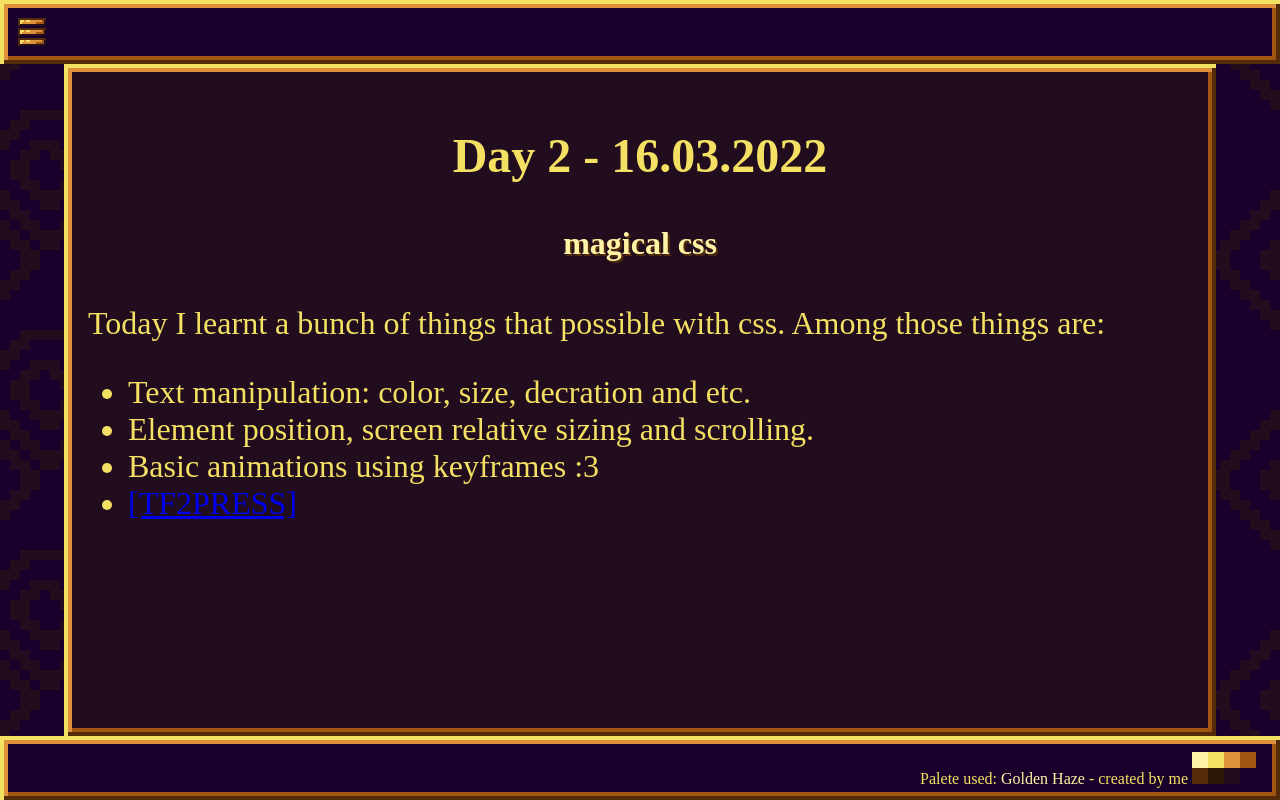
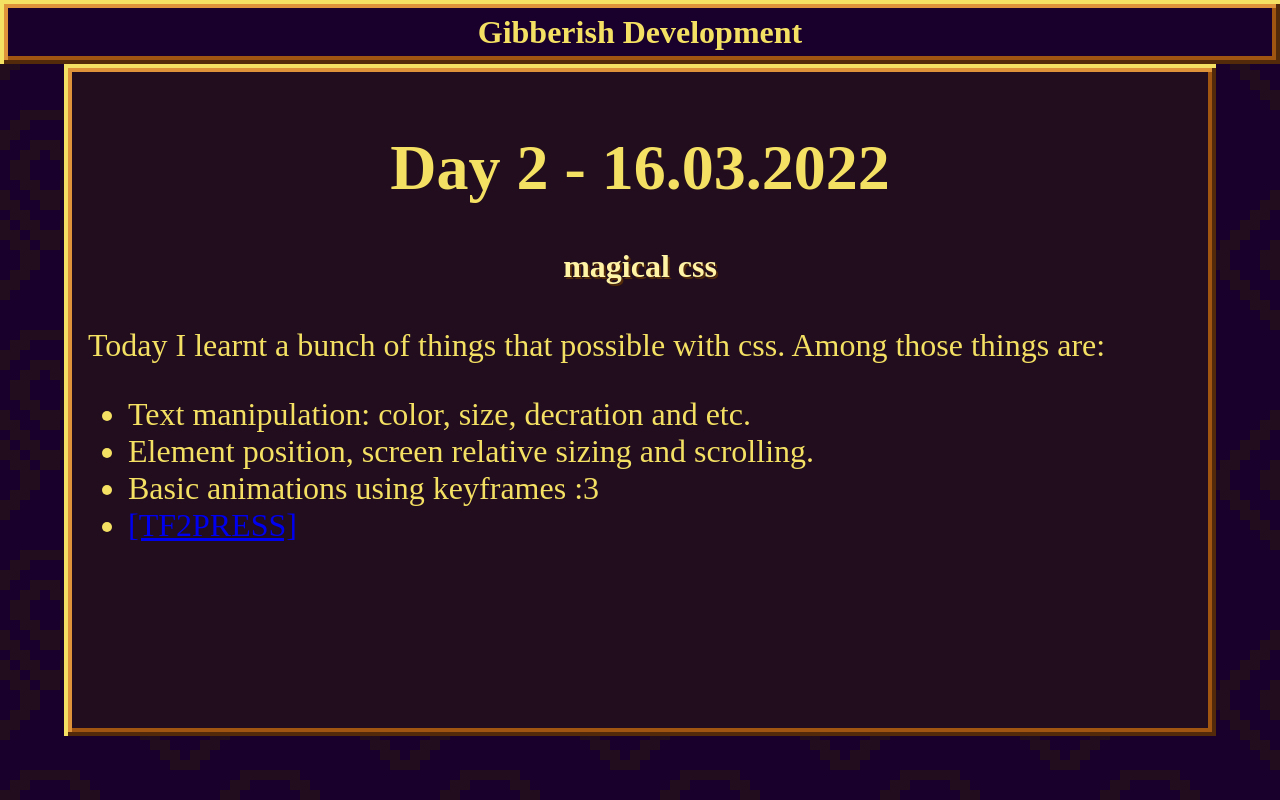
Before and after one commit to GibberishDev/GibberishDev.github.io, a plain HTML site: page index.html in a window 1280 px wide. Drawn offline with Linux system fonts and the light colour scheme.

Commit message:
start of css file to tf2press

```diff
--- a/css/style.css
+++ /dev/null
@@ -1,209 +0,0 @@
-:root {
-    --color-vis-vis: #fff3a5;
-    --color-energy-yellow: #f4e063;
-    --color-brandy-punch: #de923a;
-    --color-hawaiian-tan: #a05611;
-    --color-cioccolato: #532b0b;
-    --color-jacko-bean: #2d1604;
-    --color-tamarind: #210d1d;
-    --color-mardi-gras: #19002c;     /*I used chir.ag to name colour variables*/
-}
-
-body{
-    margin: 0px;
-    background-color: var(--color-mardi-gras);
-    background-image: url(../images/bg.png);
-    animation-name: background;
-    animation-duration: 10s;
-    animation-timing-function: linear;
-    animation-iteration-count: infinite;
-}
-
-@keyframes background {
-    0% {
-        background-position: 0px 0px;
-    }
-    100% {
-        background-position: 220px 220px;
-    }
-}
-
-.ninepatch-8{
-    box-sizing: border-box;
-    -moz-box-sizing: border-box;
-    -webkit-box-sizing: border-box;
-    border: 8px solid black;
-    border-image: url(../images/ninepatch.png) 64;
-}
-
-div.top-ribbon {
-    height: 64px;
-    width: 100vw;
-    padding: 0%;
-
-    background-color: var(--color-mardi-gras);
-
-    display: flex;
-    justify-content: space-between;
-    align-items: center;
-}
-
-#wrapper {
-    margin-left: 5vw;
-    height: calc(100vh - 128px);
-    width: 90vw;
-
-    overflow-y: auto;
-}
-
-div.middle-block {
-    font-size: 2em;
-
-    height: 500%;
-
-    scrollbar-width: thin;
-
-    color: var(--color-energy-yellow);
-
-    background-color: var(--color-tamarind);
-
-    padding: 16px;
-
-    position: relative;
-}
-
-.section::-webkit-scrollbar {
-    width: 16px;
-}
-
-.section::-webkit-scrollbar-track {
-    background-color: var(--color-jacko-bean);
-    border: 2px solid var(--color-cioccolato);
-}
-
-.section::-webkit-scrollbar-thumb {
-    background-clip: content-box;
-    background-color: var(--color-brandy-punch);
-    border: 4px solid black;
-    border-image: url(../images/ninepatch-scrollbar-thumb-normal.png) 16;
-    transition: 1s linear;
-}
-
-.section::-webkit-scrollbar-thumb:hover {
-    background-clip: content-box;
-    background-color: var(--color-energy-yellow);
-    border: 4px solid black;
-    border-image: url(../images/ninepatch-scrollbar-thumb-hover.png) 16;
-}
-
-div.bottom-ribbon {
-    height: 64px;
-    width: 100vw;
-    padding: 0%;
-
-    position: relative;
-
-    background-color: var(--color-mardi-gras);
-}
-
-.title {
-    text-align: center;
-    color: var(--color-energy-yellow);
-}
-.subtitle {
-    text-align: center;
-    text-shadow: var(--color-cioccolato) 2px 2px;
-    color: var(--color-vis-vis);
-}
-
-.text-highlight {
-    color: var(--color-vis-vis);
-}
-
-.small-bottom-text {
-    font-size: 1vmin;
-    color: var(--color-brandy-punch);
-    position: absolute;
-    bottom: 0;
-    right: 16px;
-}
-
-.funny-text:hover {
-    animation-duration: 0.5s;
-    animation-timing-function: ease-in-out;
-    animation-iteration-count: infinite;
-    animation-name: funny-text;
-    animation-direction: alternate;
-}
-
-@keyframes funny-text {
-    0% {
-        margin-left: 0;
-        color: var(--color-energy-yellow);
-    }
-    100% {
-        margin-left: 16px;
-        color: var(--color-vis-vis);
-    }
-}
-
-.palete-img {
-    position: absolute;
-    color: var(--color-energy-yellow);
-    right: 16px;
-    top: 8px;
-}
-
-.palete-text {
-    position: relative;
-}
-
-button.ninepatch-button {
-    background-color: var(--color-hawaiian-tan);
-    color: var(--color-energy-yellow);
-    border: 4px solid var(--color-mardi-gras);
-    border-image: url(../images/ninepatch-normal.png) 32 round round;
-
-}
-button.ninepatch-button:hover {
-    background-color: var(--color-brandy-punch);
-    color: var(--color-tamarind);
-    border: 4px solid black;
-    border-image: url(../images/ninepatch-hover.png) 32 round round;
-
-}
-button.ninepatch-button:active {
-    background-color: var(--color-cioccolato);
-    color: var(--color-energy-yellow);
-    border: 4px solid black;
-    border-image: url(../images/ninepatch-press.png) 32 round round;
-
-}
-
-button.menu-button {
-    width: 32px;
-    height: 32px;
-    margin-left: 8px;
-
-    border: 0px;
-    padding: 0px;
-
-    background-image: url(../images/menu-button.png);
-    background-color: transparent;
-}
-button.menu-button:hover {
-    width: 32px;
-    height: 32px;
-    border: 0px;
-    padding: 0px;
-    background-image: url(../images/menu-button-hover.png);
-    background-color: transparent;
-}
-button.menu-button:active {
-    width: 32px;
-    height: 32px;
-    border: 0px;
-    padding: 0px;
-    background-image: url(../images/menu-button-press.png);
-    background-color: transparent;
-}
--- /dev/null
+++ b/css/styles.css
@@ -0,0 +1,211 @@
+:root {
+    --color-vis-vis: #fff3a5;
+    --color-energy-yellow: #f4e063;
+    --color-brandy-punch: #de923a;
+    --color-hawaiian-tan: #a05611;
+    --color-cioccolato: #532b0b;
+    --color-jacko-bean: #2d1604;
+    --color-tamarind: #210d1d;
+    --color-mardi-gras: #19002c;     /*I used chir.ag to name colour variables*/
+    color: var(--color-energy-yellow);
+}
+
+body{
+    margin: 0px;
+    background-color: var(--color-mardi-gras);
+    background-image: url(../images/bg.png);
+    animation-name: background;
+    animation-duration: 10s;
+    animation-timing-function: linear;
+    animation-iteration-count: infinite;
+}
+
+@keyframes background {
+    0% {
+        background-position: 0px 0px;
+    }
+    100% {
+        background-position: 220px 220px;
+    }
+}
+
+.ninepatch-8{
+    box-sizing: border-box;
+    -moz-box-sizing: border-box;
+    -webkit-box-sizing: border-box;
+    border: 8px solid black;
+    border-image: url(../images/ninepatch.png) 64;
+}
+
+div.top-ribbon {
+    height: 64px;
+    width: 100vw;
+    padding: 0%;
+
+    background-color: var(--color-mardi-gras);
+
+    display: flex;
+    justify-content: center;
+    align-items: center;
+}
+
+#wrapper {
+    margin-left: 5vw;
+    height: calc(100vh - 128px);
+    width: 90vw;
+
+    overflow-y: auto;
+}
+
+div.middle-block {
+    font-size: 2em;
+
+    height: 500%;
+
+    scrollbar-width: thin;
+
+    color: var(--color-energy-yellow);
+
+    background-color: var(--color-tamarind);
+
+    padding: 16px;
+
+    position: relative;
+}
+
+.section::-webkit-scrollbar {
+    width: 16px;
+}
+
+.section::-webkit-scrollbar-track {
+    background-color: var(--color-jacko-bean);
+    border: 2px solid var(--color-cioccolato);
+}
+
+.section::-webkit-scrollbar-thumb {
+    background-clip: content-box;
+    background-color: var(--color-brandy-punch);
+    border: 4px solid black;
+    border-image: url(../images/ninepatch-scrollbar-thumb-normal.png) 16;
+    transition: 1s linear;
+}
+
+.section::-webkit-scrollbar-thumb:hover {
+    background-clip: content-box;
+    background-color: var(--color-energy-yellow);
+    border: 4px solid black;
+    border-image: url(../images/ninepatch-scrollbar-thumb-hover.png) 16;
+}
+
+div.bottom-ribbon {
+    height: 64px;
+    width: 100vw;
+    padding: 0%;
+
+    position: relative;
+
+    background-color: var(--color-mardi-gras);
+}
+
+.title {
+    text-align: center;
+    color: var(--color-energy-yellow);
+}
+
+.subtitle {
+    text-align: center;
+    text-shadow: var(--color-cioccolato) 2px 2px;
+    color: var(--color-vis-vis);
+}
+
+.text-highlight {
+    color: var(--color-vis-vis);
+}
+
+.small-bottom-text {
+    font-size: 1vmin;
+    color: var(--color-brandy-punch);
+    position: absolute;
+    bottom: 0;
+    right: 16px;
+}
+
+.funny-text:hover {
+    animation-duration: 0.5s;
+    animation-timing-function: ease-in-out;
+    animation-iteration-count: infinite;
+    animation-name: funny-text;
+    animation-direction: alternate;
+}
+
+@keyframes funny-text {
+    0% {
+        margin-left: 0;
+        color: var(--color-energy-yellow);
+    }
+    100% {
+        margin-left: 16px;
+        color: var(--color-vis-vis);
+    }
+}
+
+.palete-img {
+    position: absolute;
+    color: var(--color-energy-yellow);
+    right: 16px;
+    top: 8px;
+}
+
+.palete-text {
+    position: relative;
+}
+
+button.ninepatch-button {
+    background-color: var(--color-hawaiian-tan);
+    color: var(--color-energy-yellow);
+    border: 4px solid var(--color-mardi-gras);
+    border-image: url(../images/ninepatch-normal.png) 32 round round;
+
+}
+button.ninepatch-button:hover {
+    background-color: var(--color-brandy-punch);
+    color: var(--color-tamarind);
+    border: 4px solid black;
+    border-image: url(../images/ninepatch-hover.png) 32 round round;
+
+}
+button.ninepatch-button:active {
+    background-color: var(--color-cioccolato);
+    color: var(--color-energy-yellow);
+    border: 4px solid black;
+    border-image: url(../images/ninepatch-press.png) 32 round round;
+
+}
+
+button.menu-button {
+    width: 32px;
+    height: 32px;
+    margin-left: 8px;
+
+    border: 0px;
+    padding: 0px;
+
+    background-image: url(../images/menu-button.png);
+    background-color: transparent;
+}
+button.menu-button:hover {
+    width: 32px;
+    height: 32px;
+    border: 0px;
+    padding: 0px;
+    background-image: url(../images/menu-button-hover.png);
+    background-color: transparent;
+}
+button.menu-button:active {
+    width: 32px;
+    height: 32px;
+    border: 0px;
+    padding: 0px;
+    background-image: url(../images/menu-button-press.png);
+    background-color: transparent;
+}
--- a/index.html
+++ b/index.html
@@ -1,37 +1,31 @@
 <!DOCTYPE html>
 <head>
     <title> 1st site </title>
-    <link rel="stylesheet" type="text/css" href="css/style.css">
+    <link rel="stylesheet" type="text/css" href="css/styles.css">
 </head>
 <body>
 
     <div class="top-ribbon ninepatch-8">
-        <button type="button" class="menu-button"></button>
-        <div></div>
+        <h1 class="title">
+            Gibberish Development
+        </h1>
     </div>
     <div id="wrapper" class="section ninepatch-8">
         <div class="middle-block">
             <div align="left">
-                <h2 class="title">Day 2 - 16.03.2022</h1 class="title">
-                <h4 class="subtitle">magical css</h1 class="title">
+                <h1 class="title">Day 2 - 16.03.2022</h1 class="title">
+                <h4 class="subtitle">magical css</h4 class="title">
                 <div>Today I learnt a bunch of things that possible with css. Among those things are:</div>
                 <ul>
                     <li>Text manipulation: color, size, decration and etc.</li>
                     <li>Element position, screen relative sizing and scrolling.</li>
                     <li class="funny-text">Basic animations using keyframes :3</li>
-                    <li><a href="subpages/tf2press.html">[TF2PRESS]</a></li>
+                    <li><a href="subpages/tf2press/tf2press.html">[TF2PRESS]</a></li>
                 </ul>
                 <div class="small-bottom-text">Small funny text that emulates text at the bottom of official papers that ya need to sign :P
                     Now ya will be... let me think... Ah! I know! now send CheeseshireCat#9606 a message and containing: "oautmeal cookie :3"</div>
             </div>
         </div>
     </div>
-    <div class="bottom-ribbon ninepatch-8">
-        <div class="palete-img">
-            Palete used:
-            <span class="text-highlight">Golden Haze</span>
-             - created by me
-            <a href="https://lospec.com/palette-list/golden-haze" target="blank"><img src="images/palete.png" alt="lospec link"></a>
-        </div>
-    </div>
+
 </body>
--- /dev/null
+++ b/subpages/tf2press/css/styles.css
@@ -0,0 +1,67 @@
+
+:root {
+  --color-tf2-dark-red: #9d312f;
+  --color-tf2-red: #bd3b3b;
+  --color-tf2-light-red: #913a1e;
+  --color-tf2-gray-red: #6a4535;
+  --color-tf2-dark-gray-red: #462d26;
+  --color-tf2-yellow-red: #f08149;
+  --color-tf2-light-yellow-red: #f5ad87;
+
+  --color-tf2-dark-blu: #395c78;
+  --color-tf2-blu: #5b7a8c;
+  --color-tf2-light-blu: #768a88;
+  --color-tf2-gray-blu: #6d6a65;
+  --color-tf2-dark-gray-blu: #34302d;
+  --color-tf2-yellow-blu: #ef9849;
+  --color-tf2-light-yellow-blu: #f6b98a;
+}
+
+body {
+  margin: 0px;
+  background-image: url(../resources/ambassador_silhouette.png);
+  animation-name: background;
+  animation-duration: 15s;
+  animation-timing-function: linear;
+  animation-iteration-count: infinite;
+}
+
+body.theme-blu{
+  background-color: var(--color-tf2-dark-blu);
+}
+body.theme-red{
+  background-color: var(--color-tf2-dark-red);
+}
+@keyframes background {
+  0% {
+      background-position: 0px 0px;
+  }
+  100% {
+      background-position: 1024px 406px;
+  }
+}
+
+div.top-ribbon {
+  height: 64px;
+  width: 100vw;
+  padding: 0%;
+  border-bottom: 4px solid;
+}
+
+div.theme-blu {
+  background-color: var(--color-tf2-gray-blu);
+  border-color: var(--color-tf2-dark-gray-blu);
+}
+div.theme-red {
+  background-color: var(--color-tf2-gray-red);
+  border-color: var(--color-tf2-dark-gray-red);
+}
+
+div.test {
+  height: calc(100vh - 68px); /* 68 cos 64px is top ribbon and 4 additional is border. Remmember it finally, dumbass */
+  width: 85vw;
+  margin: auto;
+  background-color: var(--color-tf2-blu);
+  border-left: 4px solid var(--color-tf2-light-blu);
+  border-right: 4px solid var(--color-tf2-light-blu);
+}
```
Also changed, not shown: subpages/tf2press.html (deleted, +0 -8 lines), subpages/tf2press/tf2press.html (added, +14 -0 lines), subpages/tf2press/resources/ambassador_silhouette.png (added).
